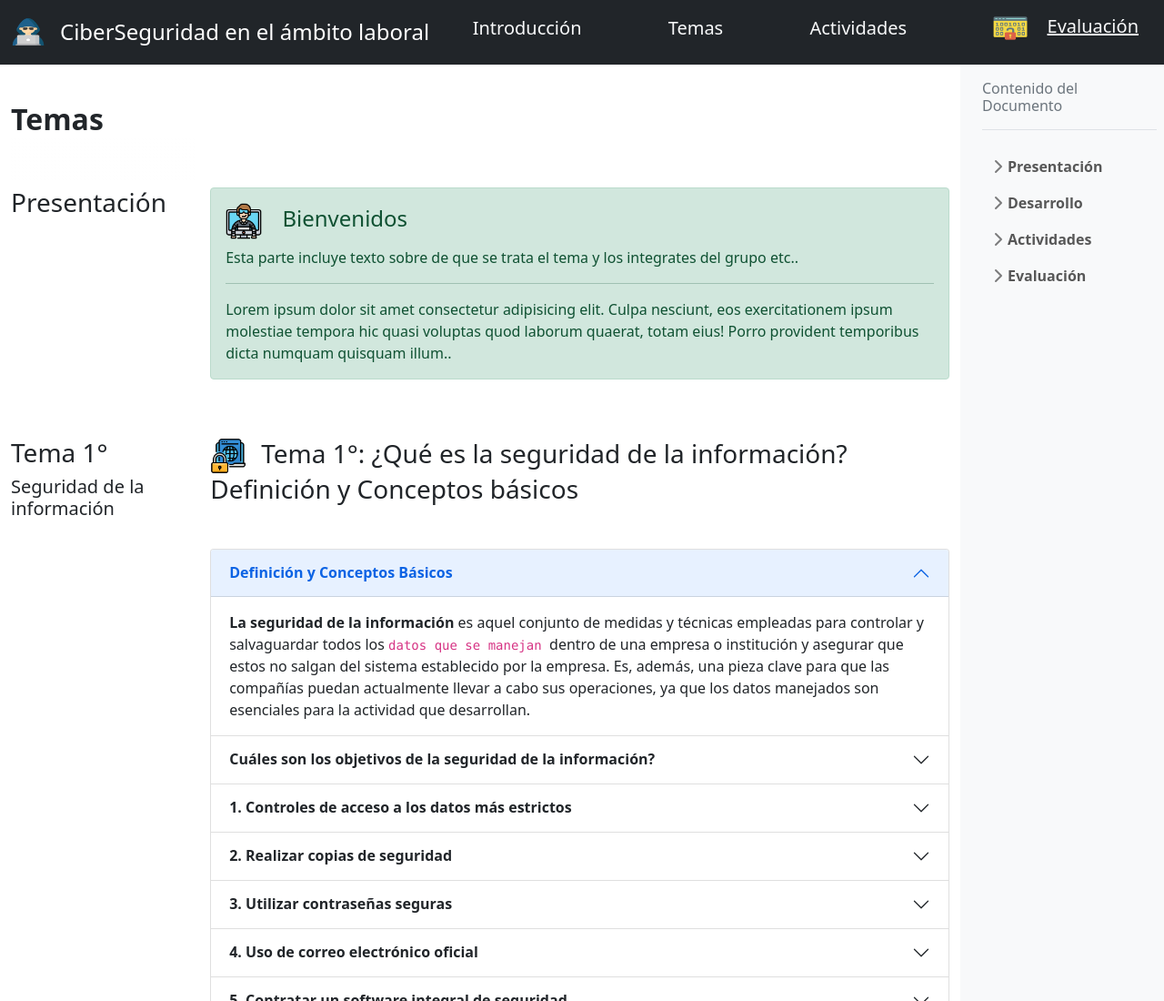
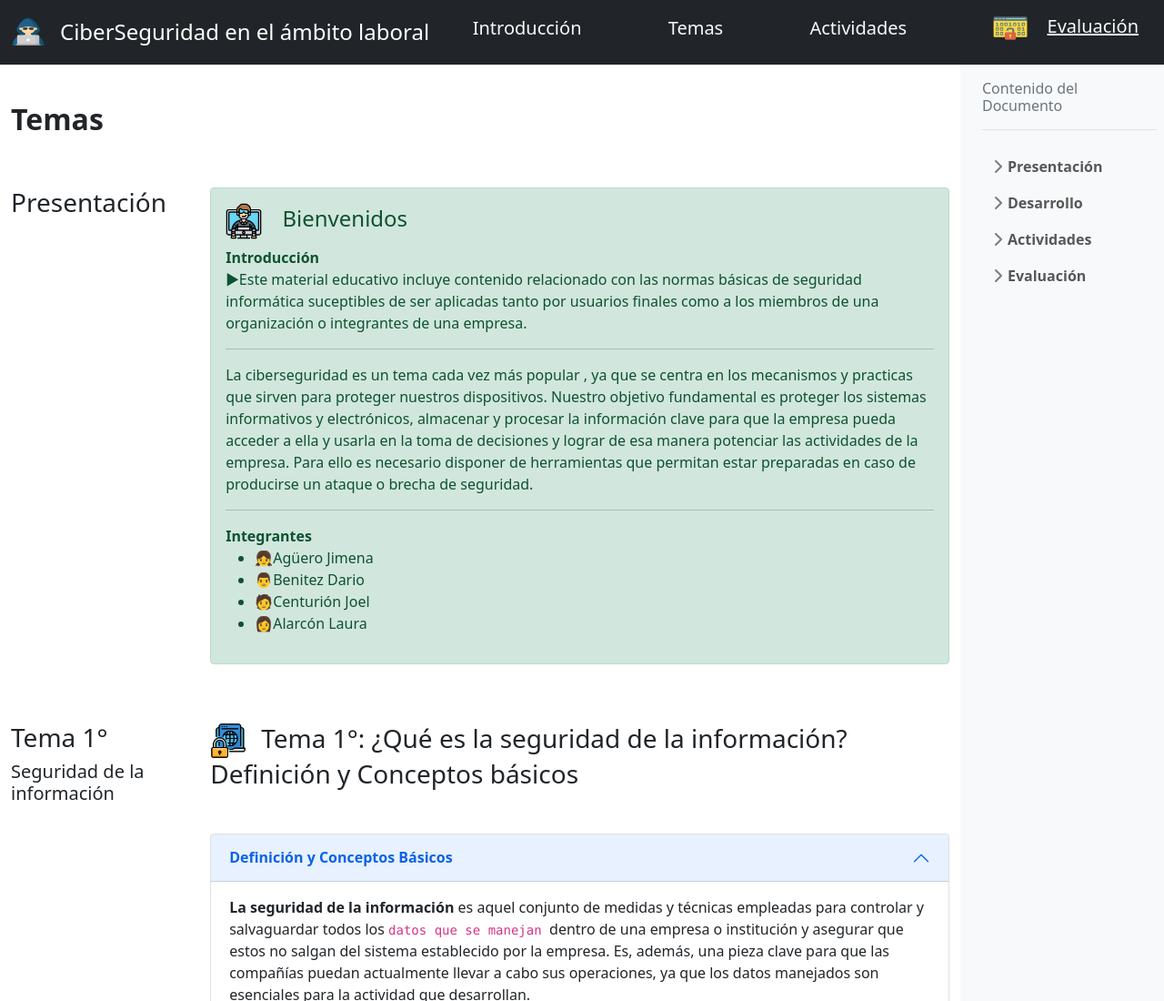
Before and after one commit to fsappdev/tp-final-tecno-1, a plain HTML site: page index.html in a window 1280 px wide. Shown: the top 1100 px of the page at 91% size. Drawn offline with nearby package versions, Linux system fonts and the light colour scheme.

Commit message:
agragado enlace a infografia

```diff
--- a/index.html
+++ b/index.html
@@ -129,9 +129,22 @@
                 <img src="brand/vulnerabilidad.png" width="40" height="40" class="me-3" alt="hacker">
                 Bienvenidos
               </h4>
-              <p>Esta parte incluye texto sobre de que se trata el tema y los integrates del grupo etc..</p>
+              <strong>Introducción</strong>
+              <p>▶Este material educativo incluye contenido relacionado con las normas básicas de seguridad informática suceptibles de ser aplicadas tanto por usuarios finales como a los miembros de una organización o integrantes de una empresa.</p>
               <hr>
-              <p class="mb-0">Lorem ipsum dolor sit amet consectetur adipisicing elit. Culpa nesciunt, eos exercitationem ipsum molestiae tempora hic quasi voluptas quod laborum quaerat, totam eius! Porro provident temporibus dicta numquam quisquam illum..</p>
+              <p>La ciberseguridad es un tema cada vez más popular , ya que se centra en los mecanismos y practicas que sirven para proteger nuestros dispositivos.
+                Nuestro objetivo fundamental es proteger los sistemas informativos y electrónicos, almacenar y procesar la información clave para que la empresa pueda acceder a ella y usarla en la toma de decisiones y lograr de esa manera potenciar las actividades de la empresa.
+                Para ello es necesario disponer de herramientas que permitan estar preparadas en caso de producirse un ataque o brecha de seguridad.</p>
+                <hr>
+
+              <strong>Integrantes</strong>
+              <ul>
+                <li>👧Agüero Jimena</li>
+                <li>👨Benitez Dario</li>
+                <li>🧑Centurión Joel</li>
+                <li>👩Alarcón Laura</li>
+              </ul>
+              <!-- <p class="mb-0">Lorem ipsum dolor sit amet consectetur adipisicing elit. Culpa nesciunt, eos exercitationem ipsum molestiae tempora hic quasi voluptas quod laborum quaerat, totam eius! Porro provident temporibus dicta numquam quisquam illum..</p> -->
             </div>
 
       </div>
@@ -196,7 +209,7 @@
           <div class="accordion-item">
             <h4 class="accordion-header" id="headingThree">
               <button class="accordion-button collapsed" type="button" data-bs-toggle="collapse" data-bs-target="#collapseFour" aria-expanded="false" aria-controls="collapseFour">
-                <strong>2. Realizar copias de seguridad  </strong>
+                <strong>2. Realizar copias de seguridad</strong>
               </button>
             </h4>
             <div id="collapseFour" class="accordion-collapse collapse" aria-labelledby="headingThree" data-bs-parent="#accordionExample">
@@ -215,6 +228,8 @@
             <div id="collapseFifth" class="accordion-collapse collapse" aria-labelledby="headingThree" data-bs-parent="#accordionExample">
               <div class="accordion-body">
                 El acceso a las distintas plataformas que utiliza la empresa (correo electrónico, servidor de copias de seguridad NAS, etc.) debe realizarse utilizando claves de seguridad (contraseñas) seguras, que impidan que puedan ser fácilmente descubiertas por piratas informáticos. El uso de contraseñas seguras es una de las medidas de seguridad informática más importantes en una empresa. Requisitos de una contraseña segura: La longitud mínima de las contraseñas será igual a ocho caracteres, y estarán constituidas por la combinación de caracteres alfabéticos, numéricos y especiales, tanto minúscula como mayúscula.
+                <br>
+                <a download target="_blank"  href="https://drive.google.com/file/d/1SLSHk8pGIBZfJ3xb601nT9GTvxlULJnO/view?usp=share_link">Tips de contraseñas seguras</a>
               </div>
             </div>
           </div>
```
